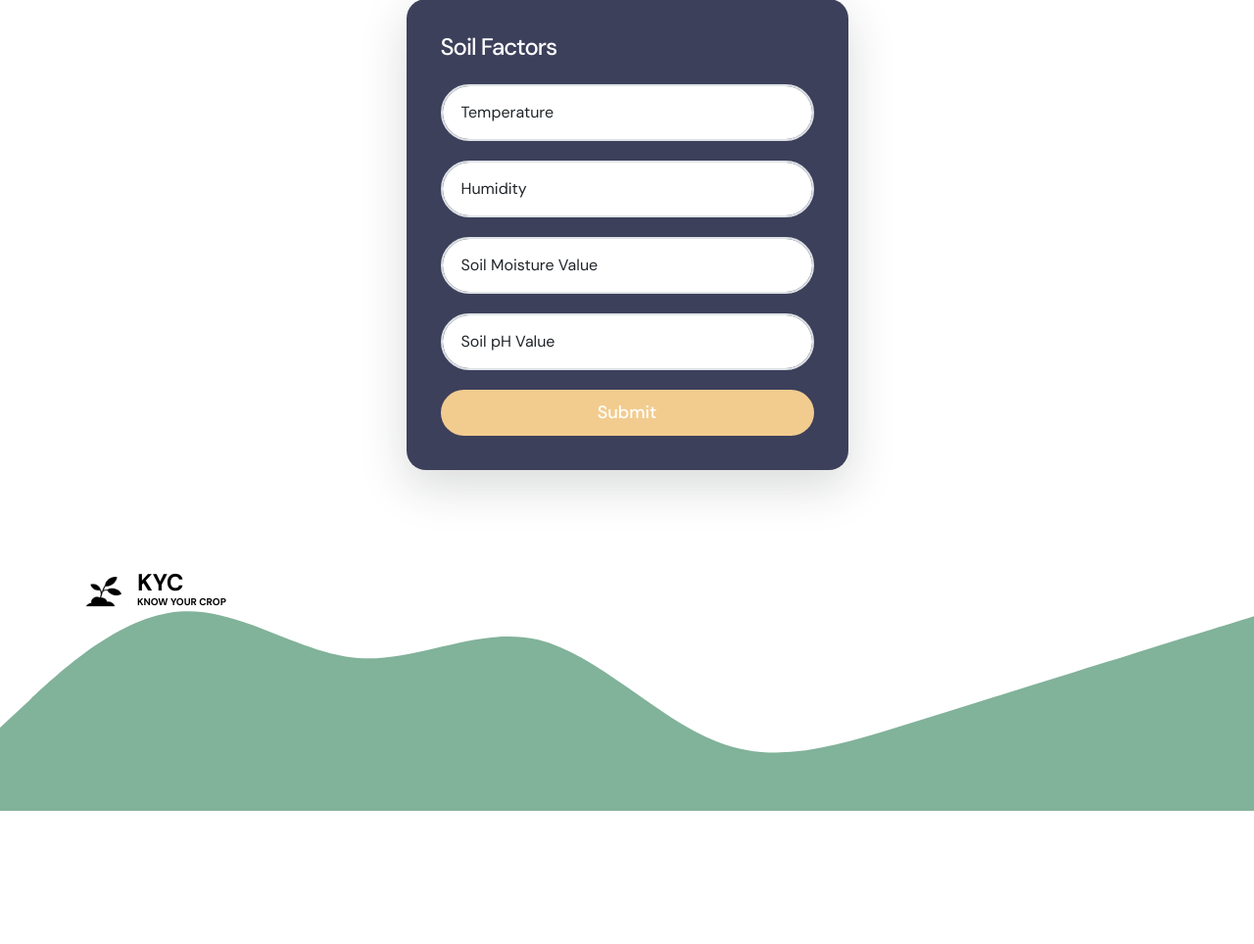
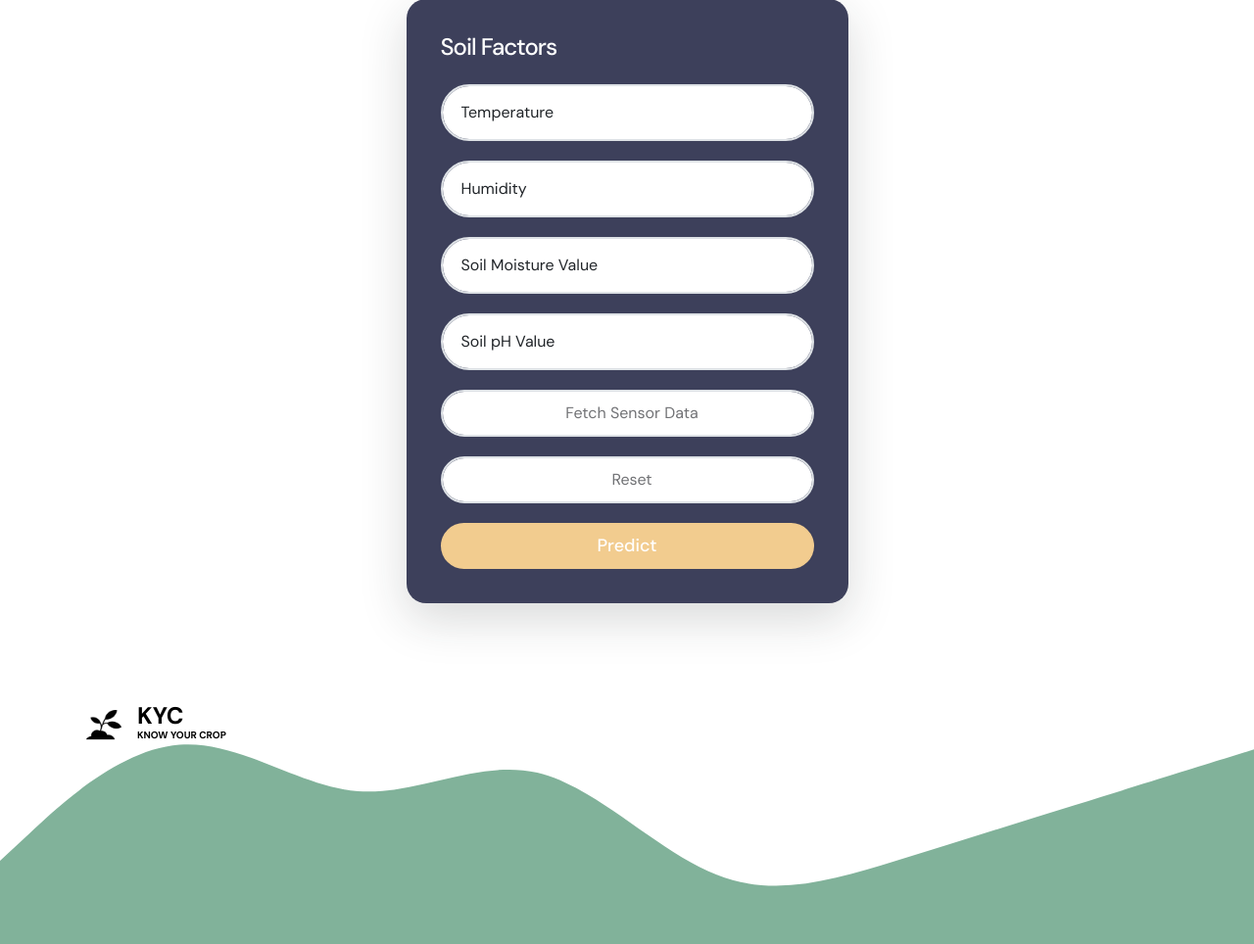
Before and after one commit to rakeshhhhh/Know-Your-Crop, a Django app: page / in a window 1280 px wide. Shown: the part 1734-2698 px from the top of the page at 98% size. Before the commit the page ends 2562 px from the top, so only its background shows below. Run offline with Django 4.2, Linux system fonts and the light colour scheme; some libraries are stand-ins or nearby versions.

Commit message:
prediction  with fetching data from thingspeak not ph

```diff
--- a/kyc/kyc/urls.py
+++ b/kyc/kyc/urls.py
@@ -20,4 +20,5 @@ from django.urls import path, include
 urlpatterns = [
     path("", include('myapp.urls')),
     path("admin/", admin.site.urls),
+
 ]
--- a/kyc/myapp/templates/myapp/index.html
+++ b/kyc/myapp/templates/myapp/index.html
@@ -213,8 +213,9 @@
 
                                         <label for="ph_value">Soil pH Value </label>
                                     </div>
-
-                                    <button type="submit" value="Predict" class="form-control">Submit</button>
+                                    <button type="button" class="form-control" onclick="fetchSensorData()">Fetch Sensor Data</button>
+                                    <button type="reset" value="Reset" class="form-control">Reset</button>
+                                    <button type="submit" value="Predict" class="form-control">Predict</button>
                                 </div>
                             </form>
 
@@ -284,6 +285,20 @@
             });
         });
     });
+
+    function fetchSensorData() {
+    fetch('/fetch-sensor-data/')
+        .then(response => response.json())
+        .then(data => {
+            document.getElementById("temperature").value = data.temperature || '';
+            document.getElementById("humidity").value = data.humidity || '';
+            document.getElementById("soil_moisture").value = data.soil_moisture || '';
+        })
+        .catch(error => {
+            console.error('Error:', error);
+        });
+    }
+
 </script>
 
 
--- a/kyc/myapp/urls.py
+++ b/kyc/myapp/urls.py
@@ -21,4 +21,5 @@ from . import views
 urlpatterns = [
     path('', views.index, name='index'),
     path('predict/', views.predict, name='predict'),
+    path('fetch-sensor-data/', views.fetch_sensor_data, name='fetch_sensor_data'),
 ]
--- a/kyc/myapp/views.py
+++ b/kyc/myapp/views.py
@@ -1,8 +1,10 @@
 from django.shortcuts import render
 from django.http import JsonResponse
+from django.views.decorators.csrf import csrf_exempt
 
 import numpy as np
 import joblib
+import requests
 import pandas as pd
 
 
@@ -30,3 +32,41 @@ def predict(request):
         return JsonResponse({'predicted_crop': predicted_crop[0]})
     else:
         return JsonResponse({'error': 'Invalid request'})
+
+
+@csrf_exempt
+def fetch_sensor_data(request):
+    # if request.method == 'POST':
+    #     # Parse the JSON data from the POST request
+    #     sensor_data = request.POST.get('data')  # Assuming the data is sent as a parameter named 'data'
+    #
+    #     # Process the sensor data (e.g., save it to the database)
+    #     # Here, I'm just printing the data to the console for demonstration
+    #     print("Received sensor data:", sensor_data)
+    #
+    #     # Send a response back to the ESP8266
+    #     response_data = {'status': 'success'}
+    #     return JsonResponse(response_data)
+    # else:
+    #     # Handle GET requests or other HTTP methods if needed
+    #     return JsonResponse({'error': 'Invalid request method'}, status=405)
+    if request.method == 'GET':
+        read_api_key = '7F7DGZ8JI4OVE8UO'
+        url = f'https://api.thingspeak.com/channels/2491321/feeds.json?api_key={read_api_key}&results=1'
+
+        response = requests.get(url)
+        if response.status_code == 200:
+            data = response.json()
+            if 'feeds' in data and len(data['feeds']) > 0:
+                latest_entry = data['feeds'][0]
+                temperature = latest_entry.get('field1')
+                humidity = latest_entry.get('field2')
+                soil_moisture = latest_entry.get('field3')
+
+                return JsonResponse({'temperature': temperature, 'humidity': humidity, 'soil_moisture': soil_moisture})
+            else:
+                return JsonResponse({'error': 'No data available'}, status=404)
+        else:
+            return JsonResponse({'error': 'Failed to fetch data'}, status=response.status_code)
+    else:
+        return JsonResponse({'error': 'Invalid request method'}, status=405)
```
